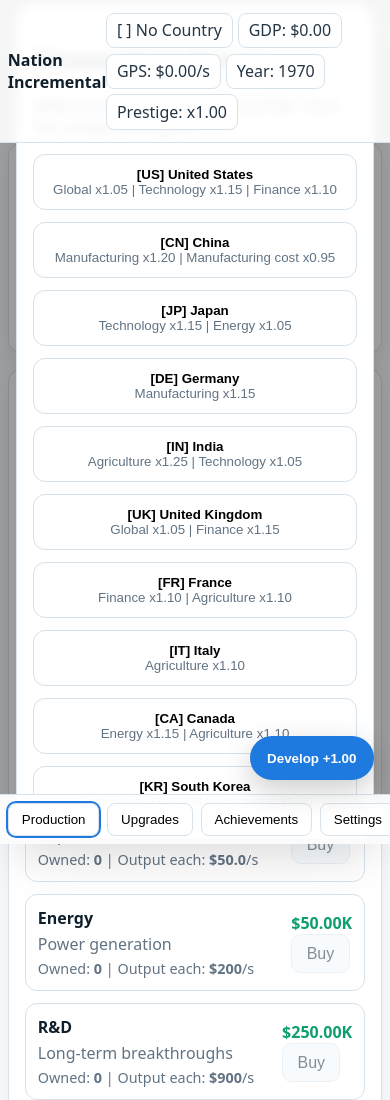
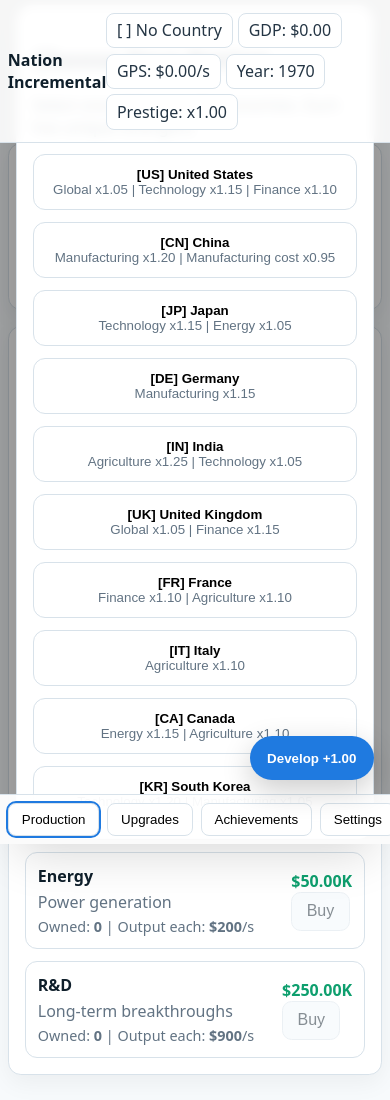
Before and after one commit to Stiven-Gjekaj/nation-incremental, a plain HTML site: page index.html in a window 390 px wide. Shown: the top 1100 px of the page. Drawn offline with Linux system fonts and the light colour scheme.

Commit message:
mobile release

```diff
--- a/game.js
+++ b/game.js
@@ -444,6 +444,11 @@
     const isSmall = window.innerWidth <= 820;
     const isMobileUA = /(Android|iPhone|iPad|iPod|Mobile|Windows Phone)/i.test(ua);
     const isMobile = isTouch || isSmall || isMobileUA;
-    if (isMobile) document.body.classList.add('is-mobile');
+    if (isMobile) {
+      document.body.classList.add('is-mobile');
+      // Hide/remove the old develop button to avoid clutter on mobile
+      const oldBtn = document.getElementById('developBtn');
+      if (oldBtn) oldBtn.style.display = 'none';
+    }
   }catch{}
 })();
--- a/style.css
+++ b/style.css
@@ -73,6 +73,7 @@
 body.is-mobile .btn{padding:.7rem 1rem; font-size:1rem}
 body.is-mobile .industry .actions .btn{padding:.6rem .9rem}
 body.is-mobile .topbar .stats{gap:.35rem}
+body.is-mobile #developBtn{display:none}
 
 .fab{position:fixed; right:16px; bottom:64px; z-index:25; display:none; border:none; background:#1f7ae0; color:#fff; padding:.9rem 1.1rem; border-radius:999px; box-shadow:0 10px 30px rgba(0,0,0,.2); font-weight:700; cursor:pointer}
 .fab:active{transform:translateY(1px)}
```
